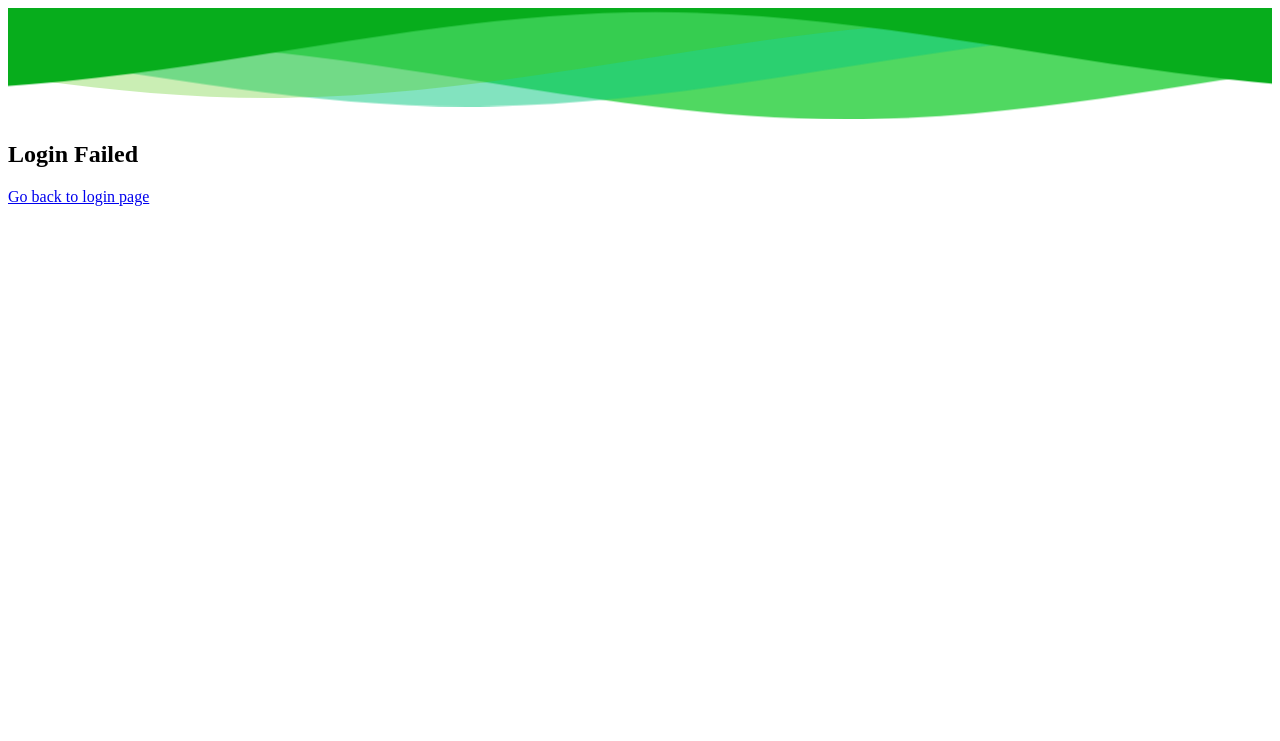
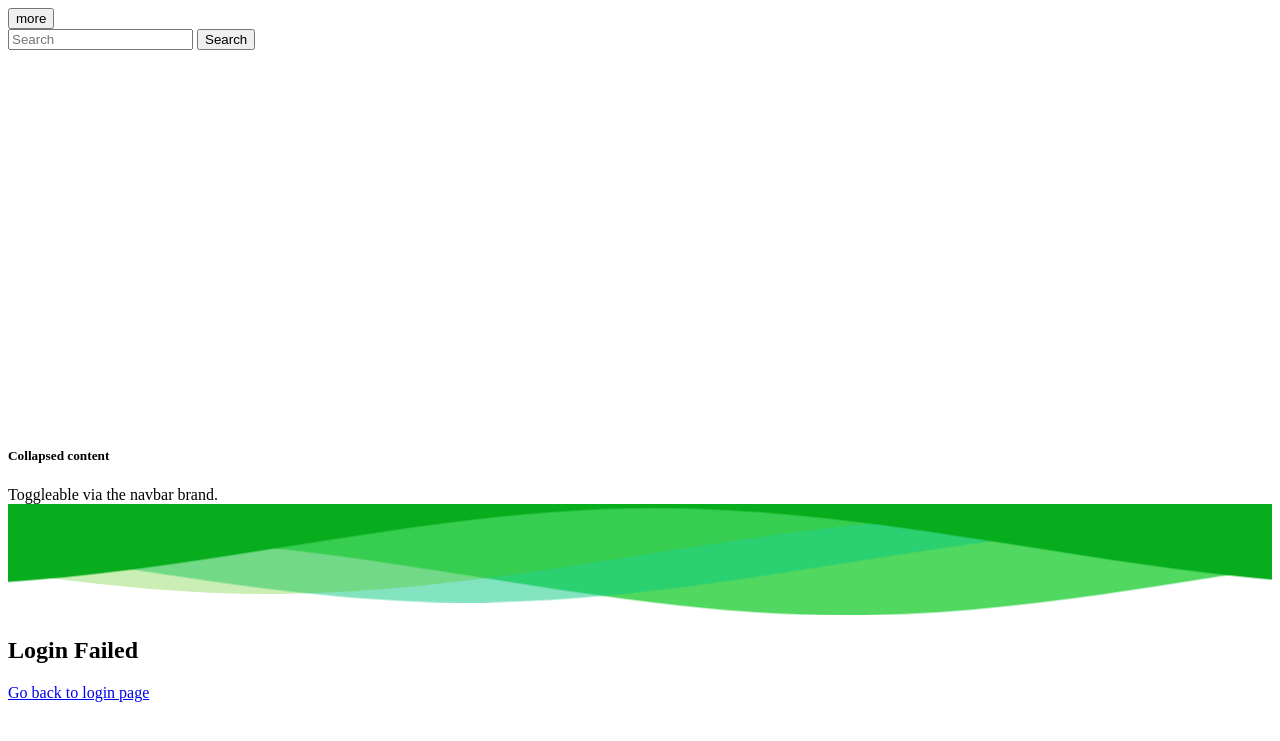
Before and after one commit to Emtte06/WebServerAmazonKnockOff, a PHP site: page /login.php in a window 1280 px wide. Shown: the top 741 px of the page. Run offline with PHP 8.4, Linux system fonts and the light colour scheme.

Commit message:
Header Search bar

```diff
--- a/header.php
+++ b/header.php
@@ -1,25 +1,58 @@
+<div class="header">
+
+<div class="container-fluid d-flex justify-content-between align-items-center">
+    <!-- "More" Button -->
+    <button class="navbar-toggler" type="button" data-bs-toggle="collapse" data-bs-target="#navbarToggleExternalContent" aria-controls="navbarToggleExternalContent" aria-label="Toggle navigation">
+        <span class="navbar-toggler-icon">more</span>
+    </button>
+
+    <!-- Search Form -->
+    <form class="form-inline my-2 my-lg-0 d-flex">
+        <input class="form-control me-2" type="search" placeholder="Search" aria-label="Search">
+        <button class="btn btn-outline-success" type="submit">Search</button>
+    </form>
+</div>
+    <div class="collapse" id="navbarToggleExternalContent" data-bs-theme="dark">
+  <div class="bg-dark p-4" style="background-color:>
+  <div class="d-grid gap-3" style="grid-template-columns: 1fr 2fr;">
+      <div class="bg-body-tertiary border rounded-3">
+        <br><br><br><br><br><br><br><br><br><br>
+      </div>
+      <div class="bg-body-tertiary border rounded-3">
+        <br><br><br><br><br><br><br><br><br><br>
+      </div>
+    </div>
+    <h5 class="text-body-emphasis h4">Collapsed content</h5>
+    <span class="text-body-secondary">Toggleable via the navbar brand.</span>
+  </div>
+</div>
+
+
+
+</div>
 <div>
         <svg class="waves" xmlns="http://www.w3.org/2000/svg" xmlns:xlink="http://www.w3.org/1999/xlink" viewBox="0 24 150 28" preserveAspectRatio="none" shape-rendering="auto">
             <defs>
                 <path id="gentle-wave" d="M-160 44c30 0 58-18 88-18s 58 18 88 18 58-18 88-18 58 18 88 18 v44h-352z" />
             </defs>
             <g class="parallax">
-                <use xlink:href="#gentle-wave" x="48" y="0" fill="rgba(7, 200, 31,0.7)" />
-                <use xlink:href="#gentle-wave" x="48" y="3" fill="rgba(7, 200, 128,0.5)" />
-                <use xlink:href="#gentle-wave" x="48" y="5" fill="rgba(79, 200, 7,0.3)" />
-                <use xlink:href="#gentle-wave" x="48" y="7" fill="#07ad1c" />
+                <use class="shadow" xlink:href="#gentle-wave" x="48" y="0" fill="rgba(7, 200, 31,0.7)" />
+                <use class="shadow" xlink:href="#gentle-wave" x="48" y="3" fill="rgba(7, 200, 128,0.5)" />
+                <use class="shadow" xlink:href="#gentle-wave" x="48" y="5" fill="rgba(79, 200, 7,0.3)" />
+                <use class="shadow" xlink:href="#gentle-wave" x="48" y="7" fill="#07ad1c" />
             </g>
         </svg>
 </div>
 
 <style>
+
+
     .waves {
     transform: scaleY(-1);
     position: relative;
     width: 100%;
     height: 15vh;
     margin-bottom: -7px;
-    /*Fix for safari gap*/
     min-height: 100px;
     max-height: 400px;
   }
```
